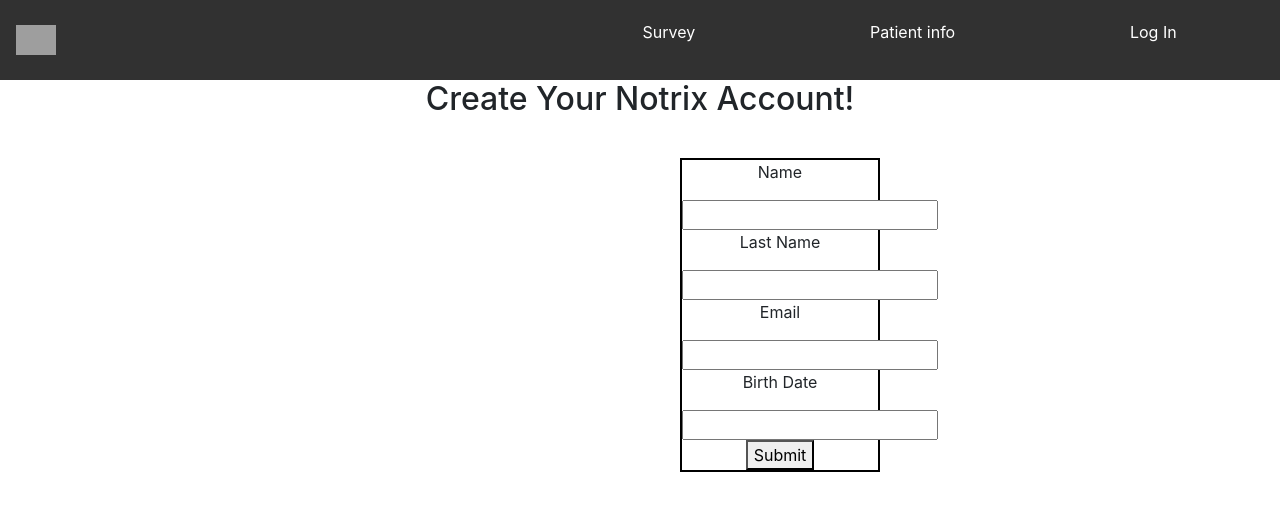
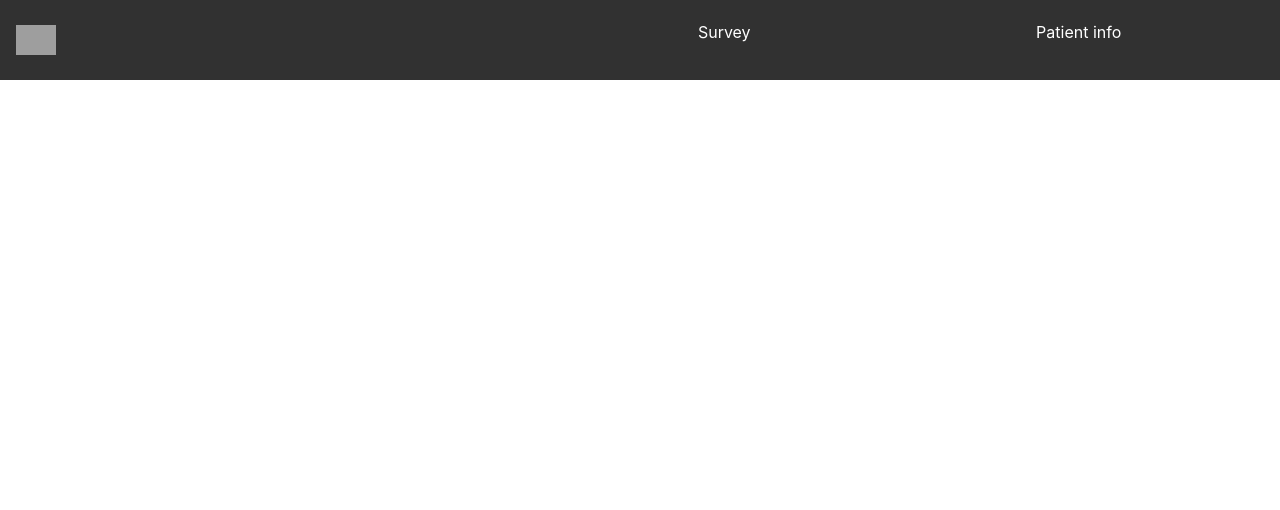
Before and after one commit to joaquin-rodriguez/aprendiendoReact, a React (Create React App) app in the folder router/: page /LogIn in a window 1280 px wide. Shown: the top 510 px of the page. Built offline with nearby package versions, Linux system fonts and the light colour scheme; grey boxes are pictures that could not be loaded.

Commit message:
I moved the login from an individual page to the root

```diff
--- a/router/src/App.js
+++ b/router/src/App.js
@@ -17,7 +17,6 @@
           <Route path="/" exact component={Home} />
           <Route path="/content" component={Content} />
           <Route path="/survey" component={Survey} />
-          <Route path="/LogIn" component={LogIn} />
         </Switch>
       </div>
     </Router>
@@ -27,18 +26,7 @@
 const Home = () => (
   <div>
     <h1>Welcome To Notrix</h1>
-    <div className="news">
-      <h3>News</h3>
-      <h4>Stay Up To Date On The Latest New About Notrix!</h4>
-      <p>
-        Notrix has implemented a new and revolutionary survey were you can enter
-        your info for no reason whatsoever!{" "}
-      </p>
-    </div>
-    <img
-      className="medical"
-      src="https://image.freepik.com/free-vector/medical-stuff-elements-background_18591-37024.jpg"
-    ></img>
+    <LogIn />
   </div>
 );
 
--- a/router/src/Content.js
+++ b/router/src/Content.js
@@ -6,7 +6,7 @@
   constructor() {
     super();
     this.state = {
-      show: false
+      show: false,
     };
   }
   handleModal() {
--- a/router/src/LogIn.js
+++ b/router/src/LogIn.js
@@ -11,7 +11,7 @@
         <input type={Text} />
         <p>Email</p>
         <input type={Text} />
-        <p>Birth Date</p>
+        <p>Password</p>
         <input type={Text} />
         <br></br>
         <button>Submit</button>
--- a/router/src/Nav.js
+++ b/router/src/Nav.js
@@ -3,7 +3,7 @@
 
 function Nav() {
   const navStyle = {
-    color: "white"
+    color: "white",
   };
 
   return (
@@ -21,9 +21,6 @@
         <Link style={navStyle} to="/content">
           <li>Patient info</li>
         </Link>
-        <Link style={navStyle} to="/LogIn">
-          <li>Log In</li>
-        </Link>
       </ul>
     </nav>
   );
```
